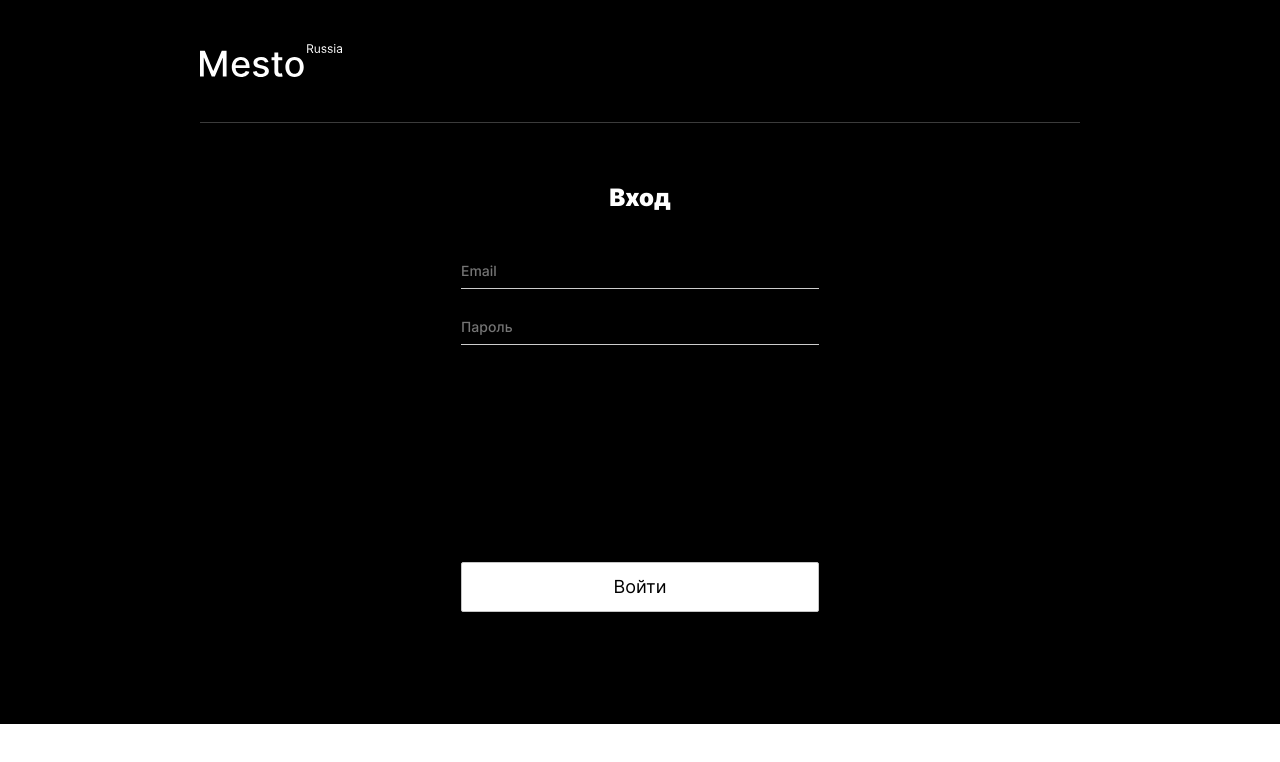
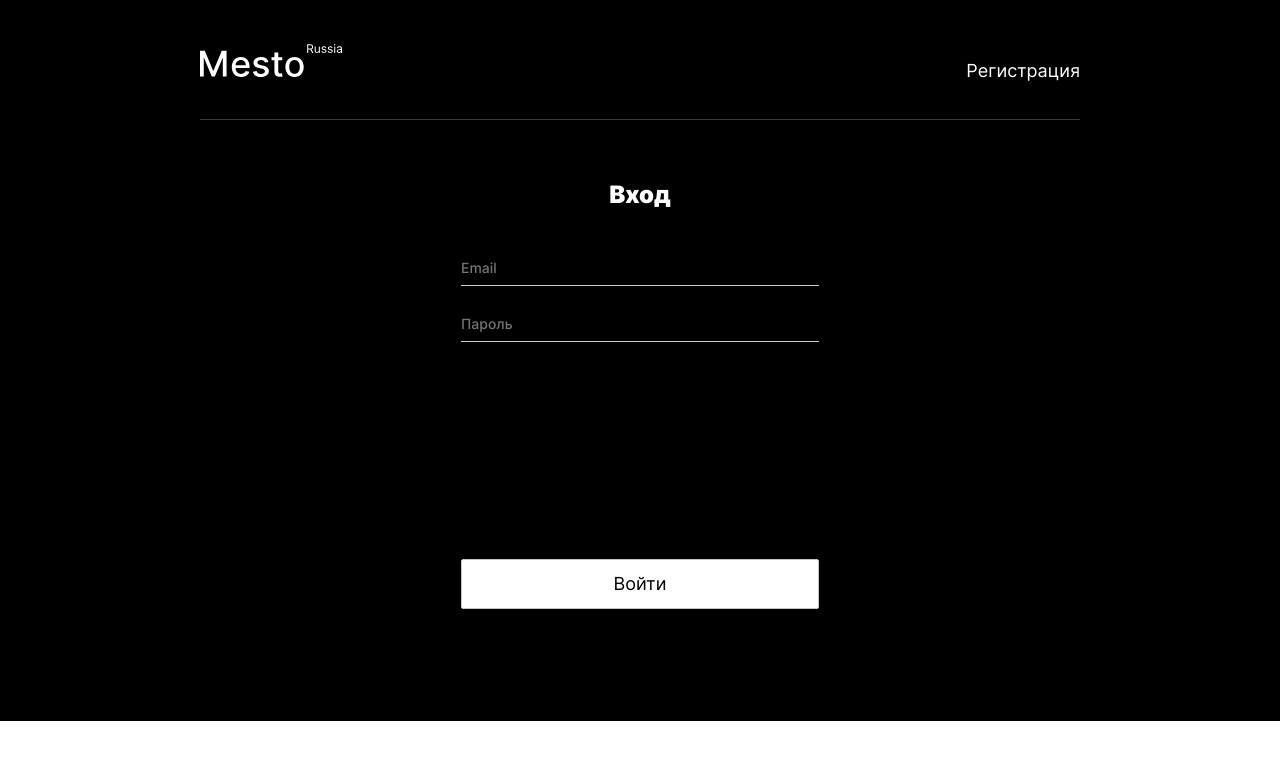
Before and after one commit to AlmatAnastasia/react-mesto-auth, a React (Create React App) app: page /#/sign-in in a window 1280 px wide. Shown: the top 762 px of the page. Built offline with nearby package versions, Linux system fonts and the light colour scheme; no server answers.

Commit message:
fix: buttonHeader

```diff
--- a/src/components/App.js
+++ b/src/components/App.js
@@ -189,6 +189,10 @@ function App() {
     setIsDeletePopupOpen(false);
     setIsInfoTooltipPopupOpen(false);
   };
+  // эффект при монтировании
+  useEffect(() => {
+    setTextButtonHeader("Регистрация");
+  }, []);
   // Взаимодействие с сервером
   // добавить информацию о пользователе с сервера
   useEffect(() => {
--- a/src/utils/apiAuth.js
+++ b/src/utils/apiAuth.js
@@ -1,5 +1,4 @@
-// export const BASE_URL = "https://auth.nomoreparties.co";
-export const BASE_URL = "http://104.131.160.75:3000";
+export const BASE_URL = "https://auth.nomoreparties.co";
 
 const checkForErrors = (res) => {
   // проверить ответ на ошибки
```
